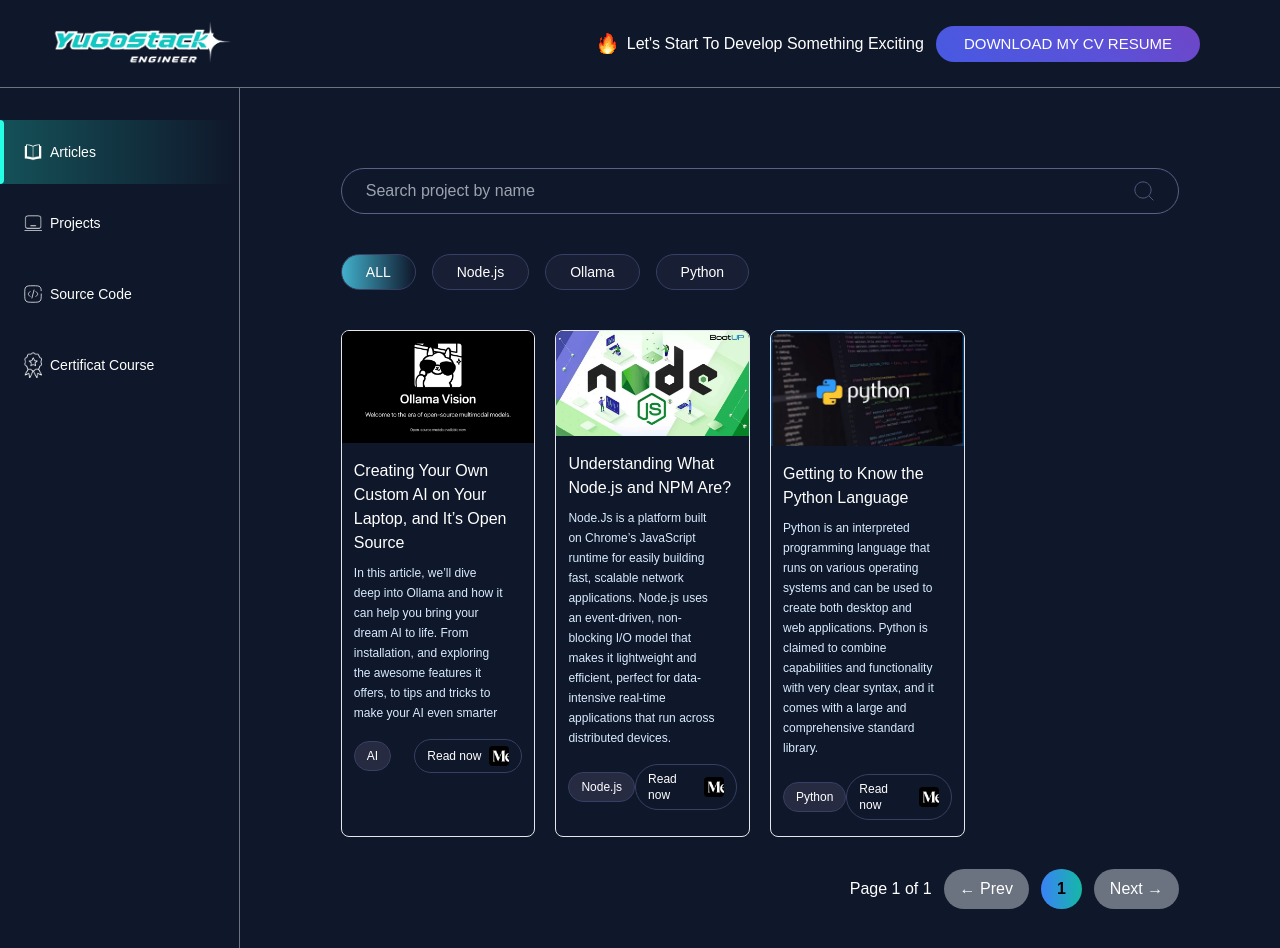
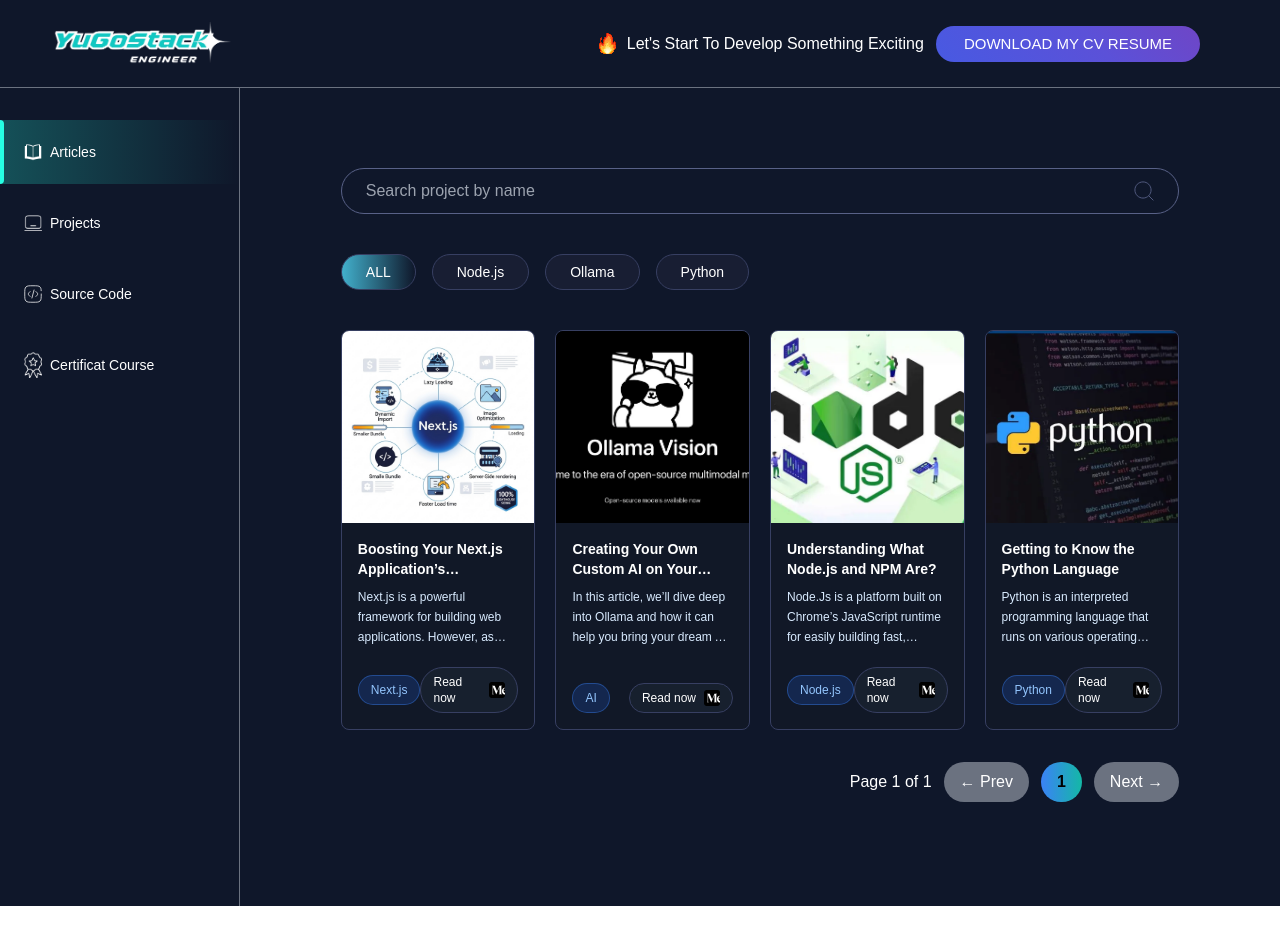
Before and after one commit to Prayugo24/prayugo-stack, a Next.js app: page / in a window 1280 px wide. Shown: the top 948 px of the page. After the commit the page ends 906 px from the top, so only its background shows below. Built offline with nearby package versions, Linux system fonts and the light colour scheme; what tailwindcss-important would draw is missing.

Commit message:
[Feat] add new article

```diff
--- a/src/components/cardArticles/cardArticleComponent.tsx
+++ b/src/components/cardArticles/cardArticleComponent.tsx
@@ -16,26 +16,30 @@
     return(
         <div className="grid md:grid-cols-2 lg:grid-cols-3 xl:grid-cols-4 gap-5 mt-10 m-auto px-10 sm:px-0">
             {contentArticle.map((value) => (
-                <div key={value?.id} className="cursor-pointer animate-fadefast border border-[#373F62 rounded-lg overflow-hidden transition-all hover:scale-[1.02]">
-                    <Link key={value?.id} href={value?.linkUrl} passHref target="_blank">
-                        <Image alt="" loading="lazy" width="1280"
-                        height="720" decoding="async" data-nimg="1"
-                        className="w-full" src={value?.src}/>
-                        <div className="px-3 py-4 text-white">
-                        <p className="">{value?.title}</p>
-                        <p className="text-[#D9EBFF] text-xs my-2 w-[90%] leading-5">
-                            {value?.desc}
-                        </p>
-                        <div className="flex items-center justify-between text-xs pt-2">
-                            <button className="px-3 py-1.5 bg-[#262B42] border border-[#373F62] rounded-full">
-                            {value?.tag}</button>
-                            <div  className="flex items-center gap-2 px-3 py-1.5 border
-                            border-[#373F62] rounded-full transition-all hover:scale-105" >
-                                <p>Read now</p>
-                                <Image alt="" loading="lazy" width="23" height="16" decoding="async"
-                                data-nimg="1" className="w-5" src={value?.icon}/>
+                <div key={value?.id} className="cursor-pointer animate-fadefast border border-[#373F62] rounded-lg overflow-hidden transition-all hover:scale-[1.02] h-[400px] flex flex-col bg-gray-900">
+                    <Link key={value?.id} href={value?.linkUrl} passHref target="_blank" className="flex flex-col h-full">
+                        <div className="h-48 overflow-hidden">
+                            <Image alt="" loading="lazy" width="1280"
+                            height="720" decoding="async" data-nimg="1"
+                            className="w-full h-full object-cover" src={value?.src}/>
+                        </div>
+                        <div className="px-4 py-4 text-white flex-1 flex flex-col justify-between">
+                            <div className="flex-1">
+                                <h3 className="font-semibold text-sm line-clamp-2 mb-2 min-h-[2.5rem]">{value?.title}</h3>
+                                <p className="text-[#D9EBFF] text-xs leading-5 line-clamp-3 mb-4 min-h-[3.6rem]">
+                                    {value?.desc}
+                                </p>
                             </div>
-                        </div>
+                            <div className="flex items-center justify-between text-xs mt-auto">
+                                <span className="px-3 py-1.5 bg-blue-600/20 border border-blue-500/40 text-blue-300 rounded-full text-xs font-medium whitespace-nowrap">
+                                    {value?.tag}
+                                </span>
+                                <div className="flex items-center gap-2 px-3 py-1.5 border border-[#373F62] rounded-full transition-all hover:scale-105 bg-gray-800/50 text-white">
+                                    <p className="text-xs">Read now</p>
+                                    <Image alt="" loading="lazy" width="16" height="16" decoding="async"
+                                    data-nimg="1" className="w-4 h-4" src={value?.icon}/>
+                                </div>
+                            </div>
                         </div>
                     </Link>
                 </div>
--- a/src/mocks/articleContents.ts
+++ b/src/mocks/articleContents.ts
@@ -2,10 +2,20 @@
 import medium from "../../src/assets/article/medium.png"
 import nodejsImage from "../../src/assets/article/nodejs.webp"
 import pyhtonImage from "../../src/assets/article/python.webp"
+import nextJsPerformance from "../../src/assets/article/nextjs-performance.png"
 
 export const contentSample = [
     {
         id: 1,
+        tag: "Next.js",
+        src: nextJsPerformance,
+        title:"Boosting Your Next.js Application’s Performance: A Developer’s Handbook",
+        desc: "Next.js is a powerful framework for building web applications. However, as your application grows, you may encounter performance issues. In this article, we’ll explore strategies to boost your Next.js application’s performance, including code optimization, caching, and server-side rendering.",
+        icon:medium,
+        linkUrl:"https://medium.com/@pray.arsian24/boosting-your-next-js-applications-performance-a-developer-s-handbook-b3b873c41ff3"
+    },
+    {
+        id: 2,
         tag: "AI",
         src: ollama,
         title:"Creating Your Own Custom AI on Your Laptop, and It’s Open Source",
@@ -14,7 +24,7 @@
         linkUrl:"https://medium.com/@pray.arsian24/ollama-the-best-solution-for-creating-your-own-custom-ai-on-your-laptop-and-its-open-source-be5d10a28fa5"
     },
     {
-        id: 2,
+        id: 3,
         tag: "Node.js",
         src: nodejsImage,
         title:"Understanding What Node.js and NPM Are? ",
@@ -23,7 +33,7 @@
         linkUrl:"https://medium.com/@pray.arsian24/mengenal-apa-itu-node-js-dan-npm-8b42a939caf8"
     },
     {
-        id: 3,
+        id: 4,
         tag: "Python",
         src: pyhtonImage,
         title:"Getting to Know the Python Language",
--- a/src/pages/articles/articleContents.tsx
+++ b/src/pages/articles/articleContents.tsx
@@ -16,7 +16,7 @@
           setVisible(true)
       },250)
   },[] )
-  const itemsPerPage = 3;
+  const itemsPerPage = 5;
   const tagArticleSamples = tagArticleSample
   const article = contentSample
   const handleSearchChange = (event: React.ChangeEvent<HTMLInputElement>) => {
```
Also changed, not shown: src/assets/article/nextjs-performance.png (added).
